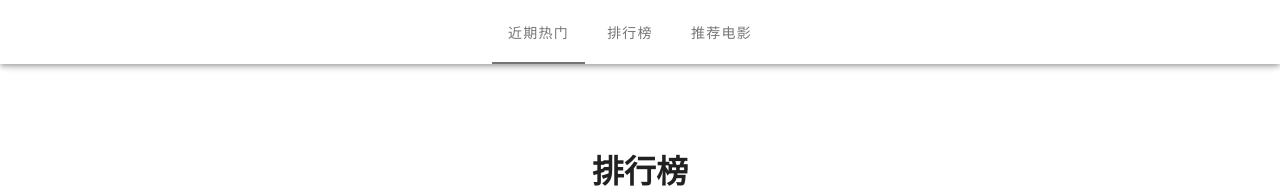
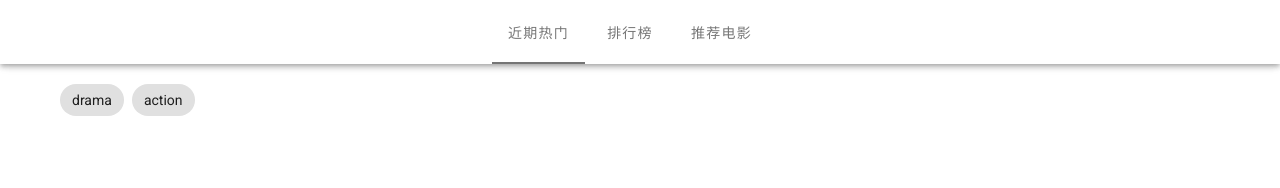
Before and after one commit to EnableAsync/recommender-frontend, a Vue app: page /rank in a window 1280 px wide. Shown: the top 188 px of the page. Built offline with nearby package versions, Linux system fonts and the light colour scheme.

Commit message:
add: add chip group

```diff
--- a/src/components/MiscRating.vue
+++ b/src/components/MiscRating.vue
@@ -1,7 +1,7 @@
 <template>
     <v-card
+      :color="color"
       class="mx-auto elevation-2"
-          :color="color"
       dark
     >
         <!--          style="max-width: 400px;"-->
@@ -39,7 +39,7 @@
               half-increments
               hover
               size="18"
-                  v-model="rating"
+              v-model.number="rating"
             ></v-rating>
         </v-card-actions>
     </v-card>
@@ -49,7 +49,7 @@
     export default {
         name: "MiscRating",
         props: {
-            rating: Number,
+            rating: String,
             name: String,
             director: String,
             year: String,
--- a/src/pages/Hot.vue
+++ b/src/pages/Hot.vue
@@ -7,7 +7,7 @@
                   :key="i"
                   v-for="i in 3"
                 >
-                    <MiscRating color="#f4f7f7" director="test" name="Test" rating="4.3" year="2020"></MiscRating>
+                    <MiscRating color="#f4f7f7" director="test" name="Test" rating=4.3 year="2020"></MiscRating>
                 </v-col>
             </v-row>
         </v-container>
--- a/src/pages/Rank.vue
+++ b/src/pages/Rank.vue
@@ -7,10 +7,10 @@
               column
             >
                 <v-chip
-          v-for="tag in tags"
-          :key="tag"
+                  :key="index"
+                  v-for="(tag,index) in ranks.ranks"
                 >
-          {{ tag }}
+                    {{ tag.genre }}
                 </v-chip>
             </v-chip-group>
 
@@ -21,7 +21,7 @@
                       color="#f4f7f7"
                       director="test"
                       name="Test"
-            rating="4.3"
+                      rating=4.3
                       year="2020"
                     ></MiscRating>
                 </v-col>
@@ -33,7 +33,7 @@
                       color="#f4f7f7"
                       director="test"
                       name="Test"
-            rating="4.3"
+                      rating=4.3
                       year="2020"
                     ></MiscRating>
                 </v-col>
@@ -45,7 +45,7 @@
                       color="#f4f7f7"
                       director="test"
                       name="Test"
-            rating="4.3"
+                      rating=4.3
                       year="2020"
                     ></MiscRating>
                 </v-col>
@@ -60,6 +60,38 @@
     export default {
         name: "Rank",
         components: {MiscRating},
+        data: () => ({
+            ranks:
+                {
+                    "code": 0,
+                    "ranks": [
+                        {
+                            "genre": "drama",
+                            "moves": [
+                                {
+                                    "mid": 1,
+                                    "name": "name",
+                                    "director": "director",
+                                    "shoot": 2015,
+                                    "rating": 4.0
+                                }
+                            ]
+                        },
+                        {
+                            "genre": "action",
+                            "moves": [
+                                {
+                                    "mid": 1,
+                                    "name": "name",
+                                    "director": "director",
+                                    "shoot": 2015,
+                                    "rating": 4.0
+                                }
+                            ]
+                        }
+                    ]
+                },
+        }),
     };
 </script>
 
--- a/src/pages/Recommend.vue
+++ b/src/pages/Recommend.vue
@@ -9,7 +9,7 @@
                   cols="3"
                   align-self="center"
                 >
-                    <MiscRating color="#f4f7f7" director="test" name="Test" rating="4.3" year="2020"></MiscRating>
+                    <MiscRating color="#f4f7f7" director="test" name="Test" rating=4.3 year="2020"></MiscRating>
                 </v-col>
             </v-row>
         </v-container>
```
Lines whose indentation alone changed are shown as unchanged.
